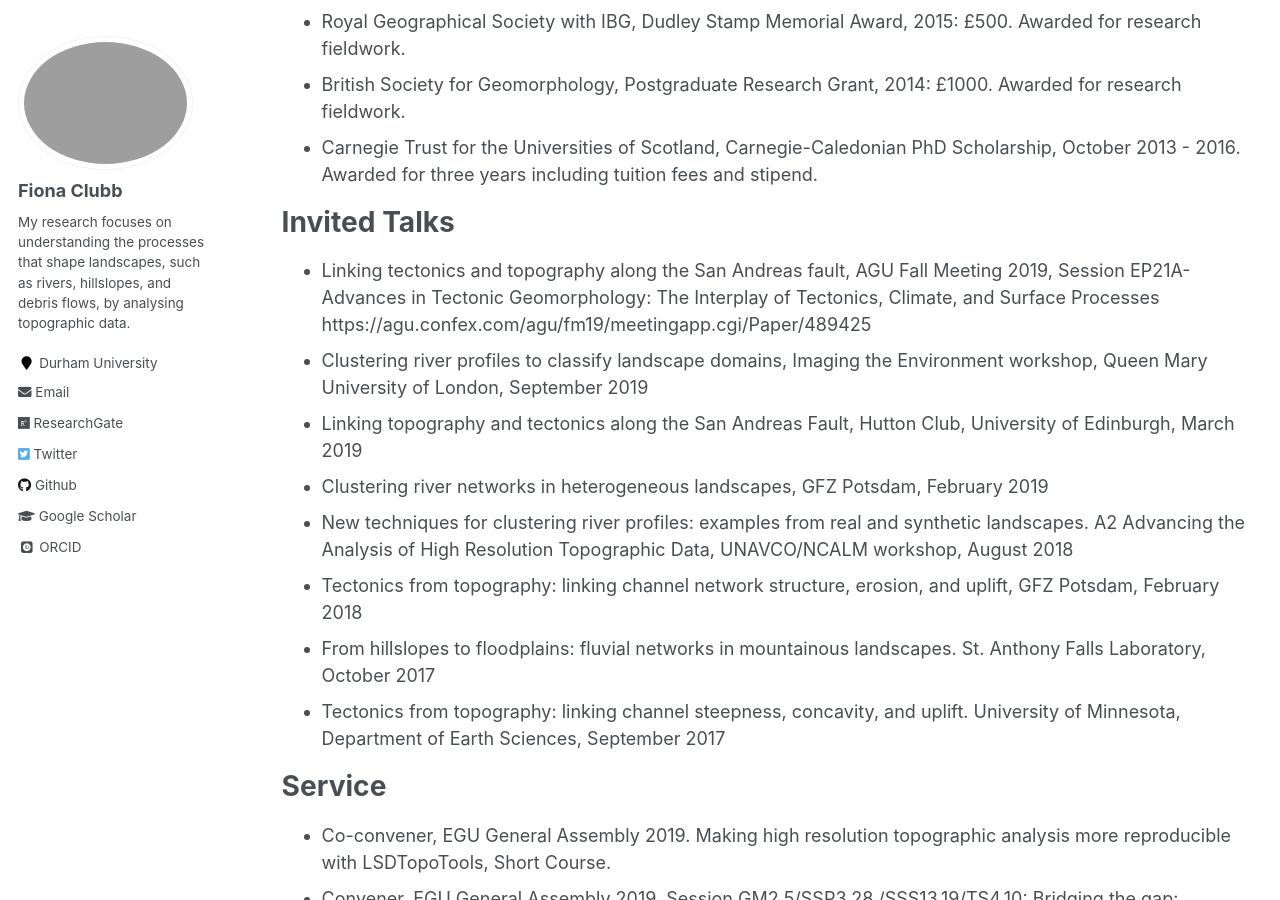
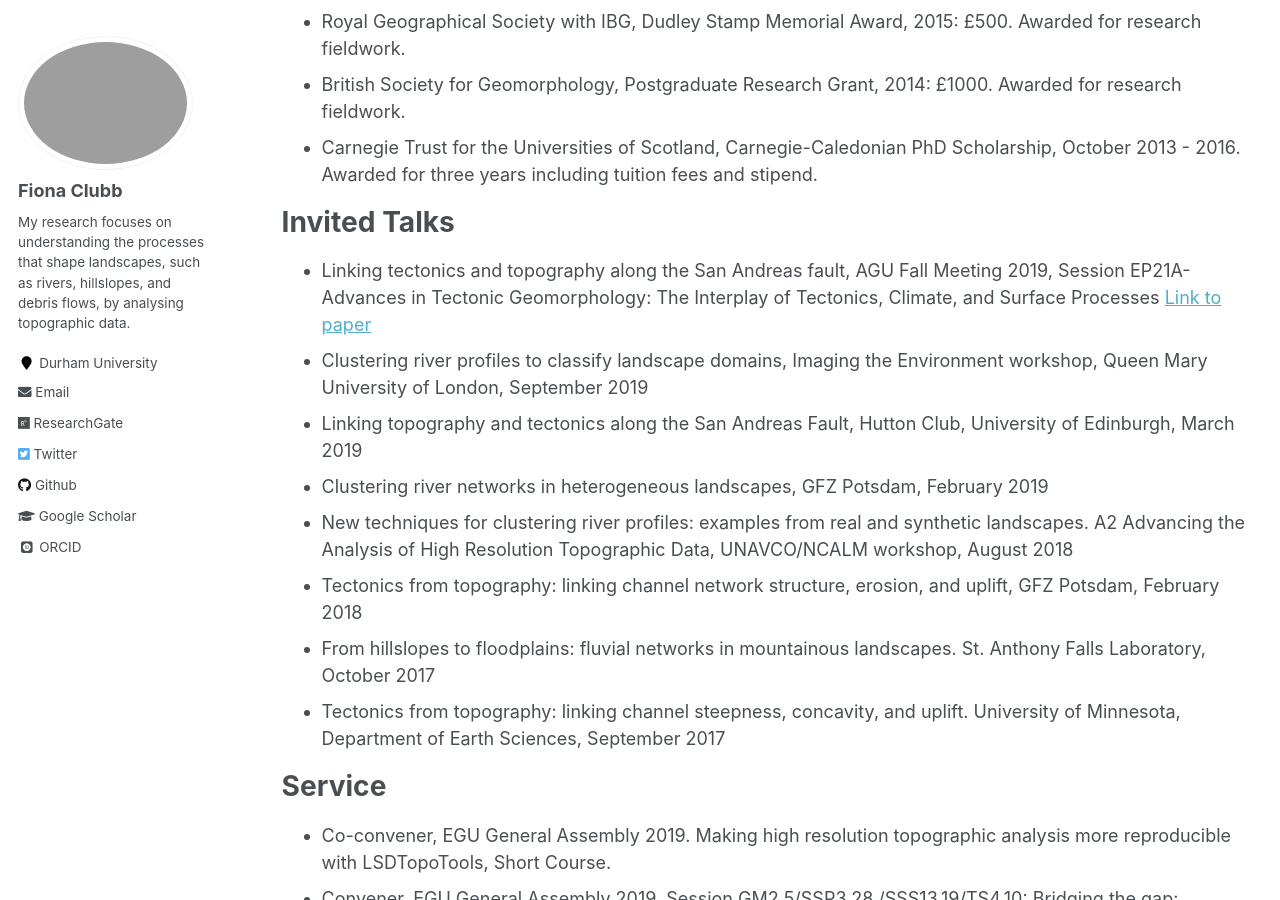
Before and after one commit to fclubb/fclubb.github.io, a Jekyll site: the page built from _pages/cv.md, in a window 1280 px wide and 900 px high, scrolled down 938 px. Built offline with Jekyll 4.4.1, drawn with Linux system fonts in a browser that asks for light colours; some web fonts are replaced.

Commit message:
Updating url

```diff
--- a/_pages/cv.md
+++ b/_pages/cv.md
@@ -43,7 +43,7 @@ fieldwork.
 
 Invited Talks
 ======
-* Linking tectonics and topography along the San Andreas fault, AGU Fall Meeting 2019, Session EP21A- Advances in Tectonic Geomorphology: The Interplay of Tectonics, Climate, and Surface Processes https://agu.confex.com/agu/fm19/meetingapp.cgi/Paper/489425
+* Linking tectonics and topography along the San Andreas fault, AGU Fall Meeting 2019, Session EP21A- Advances in Tectonic Geomorphology: The Interplay of Tectonics, Climate, and Surface Processes [Link to paper](https://agu.confex.com/agu/fm19/meetingapp.cgi/Paper/489425)
 * Clustering river profiles to classify landscape domains, Imaging the Environment workshop, Queen Mary University of London, September 2019
 * Linking topography and tectonics along the San Andreas Fault, Hutton Club, University of Edinburgh, March 2019
 * Clustering river networks in heterogeneous landscapes, GFZ Potsdam, February 2019
```
